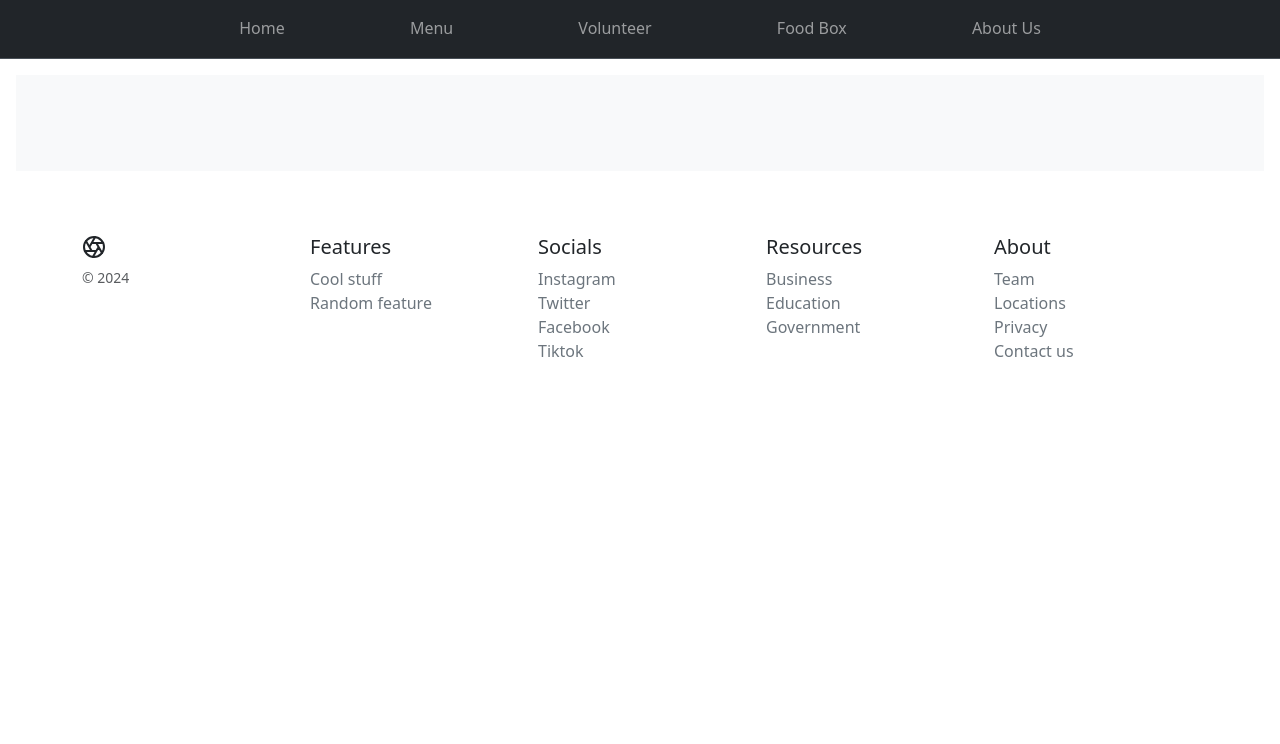
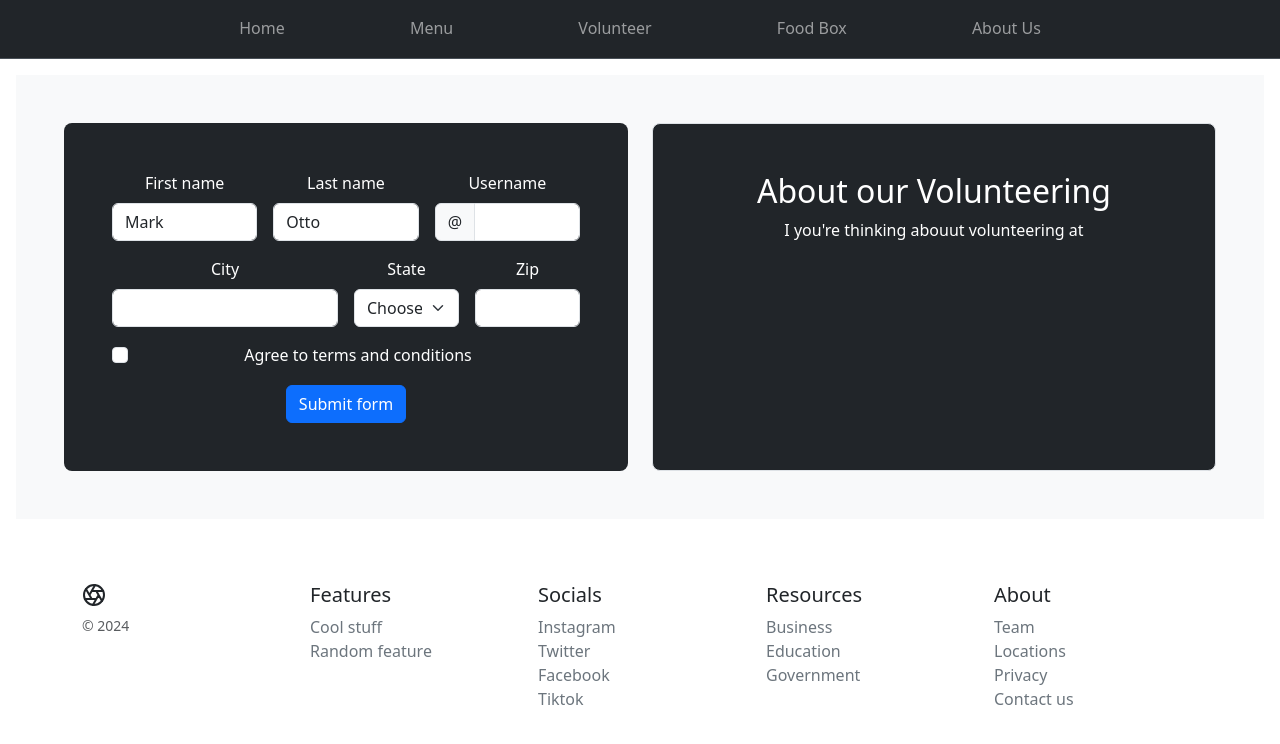
Before and after one commit to alishajunid/sem2-restaurant-website, a plain HTML site: page volunteer.html in a window 1280 px wide. Drawn offline with Linux system fonts and the light colour scheme.

Commit message:
volunteer forms

```diff
--- a/volunteer.html
+++ b/volunteer.html
@@ -56,58 +56,104 @@
         </nav>
 
 
-          <!--  nav class="navbar navbar-expand-lg bg-body-tertiary ">
-              <div class="container-fluid justify-content-center ">
-                  <ul class="nav justify-content-center"></ul>
-                <a class="navbar-brand" href="#">Navbar</a>
-                <button class="navbar-toggler" type="button" data-bs-toggle="collapse" data-bs-target="#navbarNavAltMarkup" aria-controls="navbarNavAltMarkup" aria-expanded="false" aria-label="Toggle navigation">
-                  <span class="navbar-toggler-icon"></span>
-                </button>
-                <div class="collapse navbar-collapse" id="navbarNavAltMarkup">
-                  <div class="navbar-nav">
-                    <a class="nav-link active" aria-current="page" href="#">Home</a>
-                    <a class="nav-link" href="#">Features</a>
-                    <a class="nav-link" href="#">Pricing</a>
-                    <a class="nav-link disabled" aria-disabled="true">Disabled</a>
-                  </div>
-                </div>
-              </div>
-            </nav>
-          -->
-
-          <!-- <ul class="nav justify-content-center">
-              <ul class="nav">
-                  <li class="nav-item">
-                    <a class="nav-link active" aria-current="page" href="#">Active</a>
-                  </li>
-                  <li class="nav-item dropdown">
-                    <a class="nav-link dropdown-toggle" data-bs-toggle="dropdown" href="#" role="button" aria-expanded="false">Dropdown</a>
-                    <ul class="dropdown-menu">
-                      <li><a class="dropdown-item" href="#">Action</a></li>
-                      <li><a class="dropdown-item" href="#">Another action</a></li>
-                      <li><a class="dropdown-item" href="#">Something else here</a></li>
-                      <li><hr class="dropdown-divider"></li>
-                      <li><a class="dropdown-item" href="#">Separated link</a></li>
-                    </ul>
-                  </li>
-                  <li class="nav-item">
-                    <a class="nav-link" href="#">Link</a>
-                  </li>
-                  <li class="nav-item">
-                    <a class="nav-link disabled" aria-disabled="true">Disabled</a>
-                  </li>
-                </ul>
-            </ul> -->
 
 
       </head>
 
       <main>
+
         <div class="position-relative overflow-hidden p-3 p-md-5 m-md-3 text-center bg-body-tertiary">
+
+        <div class="row align-items-md-stretch">
+            <div class="col-md-6">
+              <div class="h-100 p-5 text-bg-dark rounded-3">
+                <form class="row g-3 needs-validation" novalidate>
+                    <div class="col-md-4">
+                      <label for="validationCustom01" class="form-label">First name</label>
+                      <input type="text" class="form-control" id="validationCustom01" value="Mark" required>
+                      <div class="valid-feedback">
+                        Looks good!
+                      </div>
+                    </div>
+                    <div class="col-md-4">
+                      <label for="validationCustom02" class="form-label">Last name</label>
+                      <input type="text" class="form-control" id="validationCustom02" value="Otto" required>
+                      <div class="valid-feedback">
+                        Looks good!
+                      </div>
+                    </div>
+                    <div class="col-md-4">
+                      <label for="validationCustomUsername" class="form-label">Username</label>
+                      <div class="input-group has-validation">
+                        <span class="input-group-text" id="inputGroupPrepend">@</span>
+                        <input type="text" class="form-control" id="validationCustomUsername" aria-describedby="inputGroupPrepend" required>
+                        <div class="invalid-feedback">
+                          Please choose a username.
+                        </div>
+                      </div>
+                    </div>
+                    <div class="col-md-6">
+                      <label for="validationCustom03" class="form-label">City</label>
+                      <input type="text" class="form-control" id="validationCustom03" required>
+                      <div class="invalid-feedback">
+                        Please provide a valid city.
+                      </div>
+                    </div>
+                    <div class="col-md-3">
+                      <label for="validationCustom04" class="form-label">State</label>
+                      <select class="form-select" id="validationCustom04" required>
+                        <option selected disabled value="">Choose...</option>
+                        <option>...</option>
+                      </select>
+                      <div class="invalid-feedback">
+                        Please select a valid state.
+                      </div>
+                    </div>
+                    <div class="col-md-3">
+                      <label for="validationCustom05" class="form-label">Zip</label>
+                      <input type="text" class="form-control" id="validationCustom05" required>
+                      <div class="invalid-feedback">
+                        Please provide a valid zip.
+                      </div>
+                    </div>
+                    <div class="col-12">
+                      <div class="form-check">
+                        <input class="form-check-input" type="checkbox" value="" id="invalidCheck" required>
+                        <label class="form-check-label" for="invalidCheck">
+                          Agree to terms and conditions
+                        </label>
+                        <div class="invalid-feedback">
+                          You must agree before submitting.
+                        </div>
+                      </div>
+                    </div>
+                    <div class="col-12">
+                      <button class="btn btn-primary" type="submit">Submit form</button>
+                    </div>
+                  </form>
+              </div>
+            </div>
 
 
 
+            <div class="col-md-6">
+              <div class="h-100 p-5 text-bg-dark border rounded-3">
+                <h2>About our Volunteering</h2>
+                <p>I you're thinking abouut volunteering at</p>
+
+              </div>
+            </div>
+
         </div>
+
+
+
+
+
+
+
+
+
       </main>
 
 
```
Also changed, not shown: index.html (+16 -28 lines).
